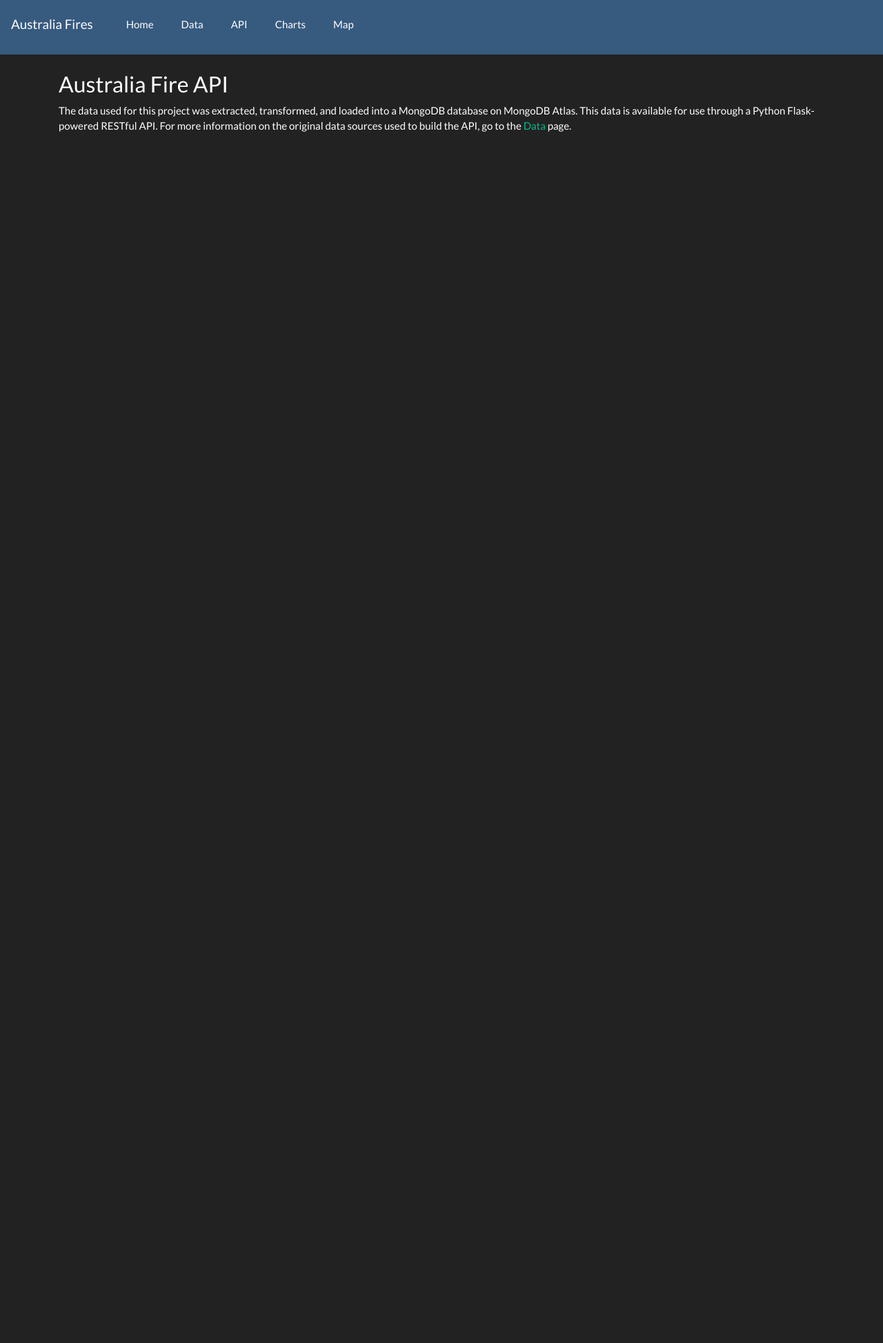
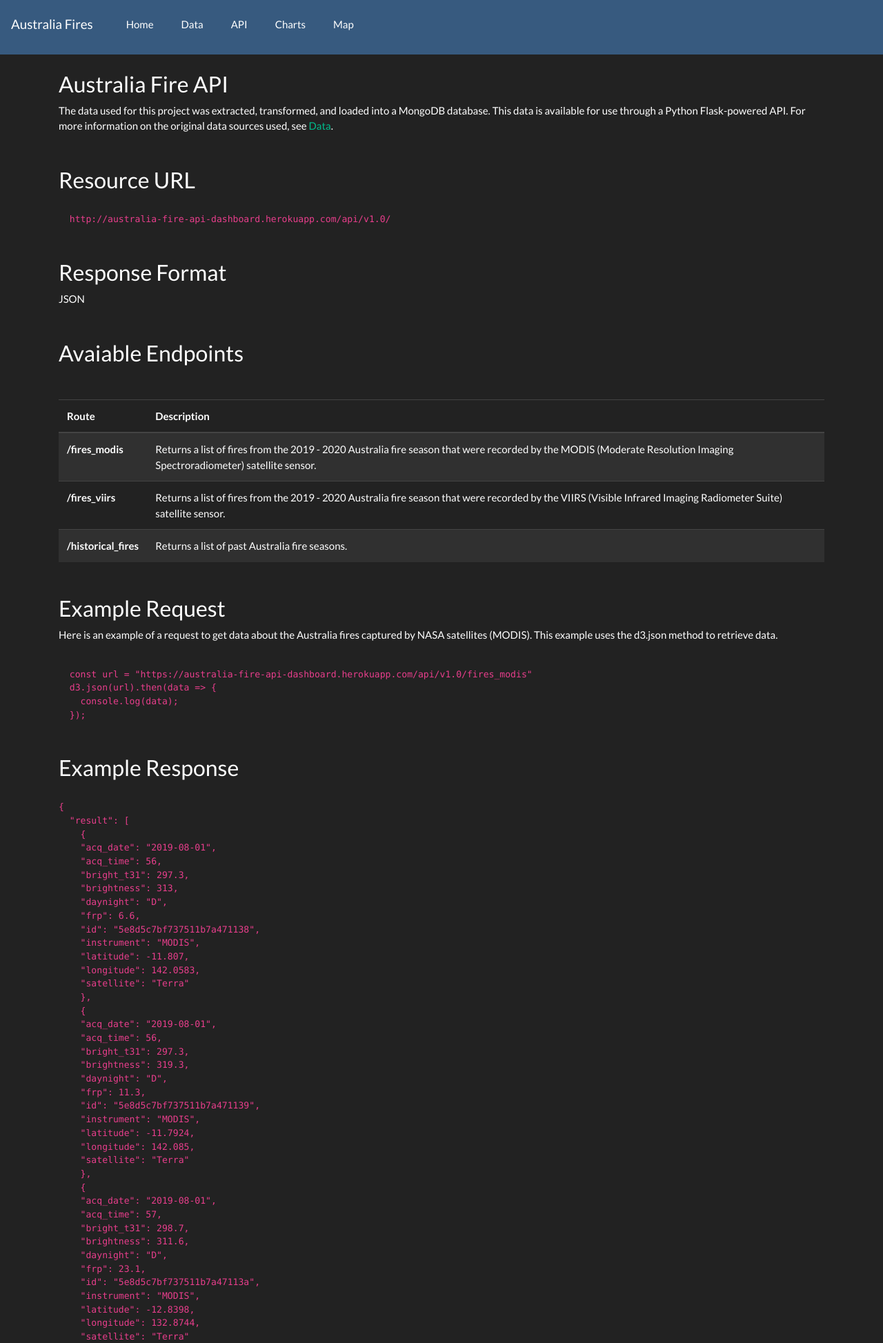
Before and after one commit to philipstubbs13/australia-fire-api-and-dashboard, a Flask app: page /api/v1.0/docs in a window 1280 px wide. Shown: the top 1947 px of the page at 69% size. Before the commit the page ends 191 px from the top, so only its background shows below. Run offline with Flask 2, Linux system fonts and the light colour scheme; data that the repository does not hold is empty; some libraries are stand-ins or nearby versions.

Commit message:
progress

```diff
--- a/application/app.py
+++ b/application/app.py
@@ -34,11 +34,6 @@ mongo = PyMongo(app)
 def home_page():
   data = {'api_base_url': f'{api_base_url}{api_version}' }
   return render_template("home.html", data=data)
-
-@app.route("/charts")
-def charts_page():
-  data = {'api_base_url': f'{api_base_url}{api_version}' }
-  return render_template("charts.html", data=data)
 
 @app.route("/data")
 def data_page():
@@ -100,5 +95,28 @@ def fires_viirs():
 
   return jsonify({'result' : output})
 
+# GET request - all historical/past fires.
+@app.route(f"/api/{api_version}/historical_fires", methods=['GET'])
+def historical_fires():
+
+  data = mongo.db.historicalFires.find()
+
+  output = []
+
+  for fire in data:
+    output.append({
+      'id': str(fire['_id']),
+      'date': fire['Date'],
+      'name': fire['Name'],
+      'state' : fire['State(s)/territories'],
+      'area_burned_ha' : fire['AreaBurned(ha)'],
+      'area_burned_acres': fire['AreaBurned(acres)'],
+      'fatalities': fire['Fatalities'],
+      'homes_destroyed': fire['PropertiesDamaged(HomesDestroyed)'],
+      'year': fire['Year'],
+    })
+
+  return jsonify({'result' : output})
+
 if __name__ == "__main__":
     app.run()
--- a/application/static/css/style.css
+++ b/application/static/css/style.css
@@ -1,7 +1,6 @@
 :root {
   --link-color: #00bc8c;
   --light-color: #fff;
-  --accent-color: orangered;
 }
 
 .navbar a {
@@ -11,3 +10,8 @@
 .navbar a:hover {
   color: var(--link-color) !important;
 }
+
+code {
+  display: block;
+  white-space: pre-wrap
+}
--- a/application/templates/api_documentation.html
+++ b/application/templates/api_documentation.html
@@ -3,7 +3,186 @@
 {% block body %}
 <h3 class="mt-4">Australia Fire API</h3>
 <p>
-  The data used for this project was extracted, transformed, and loaded into a MongoDB database on MongoDB Atlas. This
-  data is available for use through a Python Flask-powered RESTful API. For more information on the original data sources used to build the API, go to the <a href="/data">Data</a> page.
+  The data used for this project was extracted, transformed, and loaded into a MongoDB database. This
+  data is available for use through a Python Flask-powered API. For more information on the original data
+  sources used, see <a href="/data">Data</a>.
 </p>
+
+<h3 class="mt-5">Resource URL</h3>
+
+<code>
+  http://australia-fire-api-dashboard.herokuapp.com/api/v1.0/
+</code>
+
+<h3 class="mt-5">
+  Response Format
+</h3>
+<p>JSON</p>
+
+<h3 class="mt-5">Avaiable Endpoints</h3>
+
+<table class="table table-striped table-hover mt-5">
+  <thead>
+    <tr>
+      <th scope="col">Route</th>
+      <th scope="col">Description</th>
+    </tr>
+  </thead>
+  <tbody>
+    <tr>
+      <th scope="row">/fires_modis</th>
+      <td>Returns a list of fires from the 2019 - 2020 Australia fire season that were recorded by the MODIS (Moderate
+        Resolution Imaging Spectroradiometer) satellite sensor.</td>
+    </tr>
+    <tr>
+      <th scope="row">/fires_viirs</th>
+      <td>Returns a list of fires from the 2019 - 2020 Australia fire season that were recorded by the VIIRS (Visible
+        Infrared Imaging Radiometer Suite) satellite sensor.</td>
+    </tr>
+    <tr>
+      <th scope="row">/historical_fires</th>
+      <td>Returns a list of past Australia fire seasons.</td>
+    </tr>
+  </tbody>
+</table>
+
+
+<h3 class="mt-5">
+  Example Request
+</h3>
+<p>Here is an example of a request to get data about the Australia fires captured by NASA satellites (MODIS). This
+  example uses the d3.json method to retrieve data.</p>
+
+<code>
+  const url = "https://australia-fire-api-dashboard.herokuapp.com/api/v1.0/fires_modis"
+  d3.json(url).then(data => {
+    console.log(data);
+  });
+</code>
+
+<h3 class="mt-5">Example Response</h3>
+
+<code>
+{
+  "result": [
+    {
+    "acq_date": "2019-08-01",
+    "acq_time": 56,
+    "bright_t31": 297.3,
+    "brightness": 313,
+    "daynight": "D",
+    "frp": 6.6,
+    "id": "5e8d5c7bf737511b7a471138",
+    "instrument": "MODIS",
+    "latitude": -11.807,
+    "longitude": 142.0583,
+    "satellite": "Terra"
+    },
+    {
+    "acq_date": "2019-08-01",
+    "acq_time": 56,
+    "bright_t31": 297.3,
+    "brightness": 319.3,
+    "daynight": "D",
+    "frp": 11.3,
+    "id": "5e8d5c7bf737511b7a471139",
+    "instrument": "MODIS",
+    "latitude": -11.7924,
+    "longitude": 142.085,
+    "satellite": "Terra"
+    },
+    {
+    "acq_date": "2019-08-01",
+    "acq_time": 57,
+    "bright_t31": 298.7,
+    "brightness": 311.6,
+    "daynight": "D",
+    "frp": 23.1,
+    "id": "5e8d5c7bf737511b7a47113a",
+    "instrument": "MODIS",
+    "latitude": -12.8398,
+    "longitude": 132.8744,
+    "satellite": "Terra"
+    },
+    {
+    "acq_date": "2019-08-01",
+    "acq_time": 57,
+    "bright_t31": 296.1,
+    "brightness": 310.1,
+    "daynight": "D",
+    "frp": 6.5,
+    "id": "5e8d5c7bf737511b7a47113b",
+    "instrument": "MODIS",
+    "latitude": -14.4306,
+    "longitude": 143.3035,
+    "satellite": "Terra"
+    },
+    {
+    "acq_date": "2019-08-01",
+    "acq_time": 57,
+    "bright_t31": 298.8,
+    "brightness": 310.3,
+    "daynight": "D",
+    "frp": 27.6,
+    "id": "5e8d5c7bf737511b7a47113c",
+    "instrument": "MODIS",
+    "latitude": -12.4953,
+    "longitude": 131.4897,
+    "satellite": "Terra"
+    },
+    {
+    "acq_date": "2019-08-01",
+    "acq_time": 57,
+    "bright_t31": 297.6,
+    "brightness": 314.8,
+    "daynight": "D",
+    "frp": 9.3,
+    "id": "5e8d5c7bf737511b7a47113d",
+    "instrument": "MODIS",
+    "latitude": -12.6191,
+    "longitude": 142.1998,
+    "satellite": "Terra"
+    },
+    {
+    "acq_date": "2019-08-01",
+    "acq_time": 57,
+    "bright_t31": 283.9,
+    "brightness": 305.4,
+    "daynight": "D",
+    "frp": 5.9,
+    "id": "5e8d5c7cf737511b7a47113e",
+    "instrument": "MODIS",
+    "latitude": -14.3655,
+    "longitude": 143.5682,
+    "satellite": "Terra"
+    },
+    {
+    "acq_date": "2019-08-01",
+    "acq_time": 57,
+    "bright_t31": 290.9,
+    "brightness": 322.9,
+    "daynight": "D",
+    "frp": 20.4,
+    "id": "5e8d5c7cf737511b7a47113f",
+    "instrument": "MODIS",
+    "latitude": -14.3195,
+    "longitude": 143.5198,
+    "satellite": "Terra"
+    },
+    {
+    "acq_date": "2019-08-01",
+    "acq_time": 57,
+    "bright_t31": 300,
+    "brightness": 317.2,
+    "daynight": "D",
+    "frp": 9.9,
+    "id": "5e8d5c7cf737511b7a471140",
+    "instrument": "MODIS",
+    "latitude": -13.1654,
+    "longitude": 141.9715,
+    "satellite": "Terra"
+    },
+  ]
+}
+</code>
 {% endblock %}
--- a/application/templates/charts.html
+++ /dev/null
@@ -1,2 +0,0 @@
-{% extends 'layout.html' %} {% block body %}
-{% endblock %}
--- a/application/templates/home.html
+++ b/application/templates/home.html
@@ -1,7 +1,6 @@
 {% extends 'layout.html' %} {% block body %}
 <div class="jumbotron text-center">
-  <h1>Australia Fires Over Time</h1>
+  <h1>Australia Fires</h1>
   <p class="lead"></p>
-  <div class="australia-map"></div>
 </div>
 {% endblock %}
```
Also changed, not shown: application/templates/data.html (+7 -8 lines).
